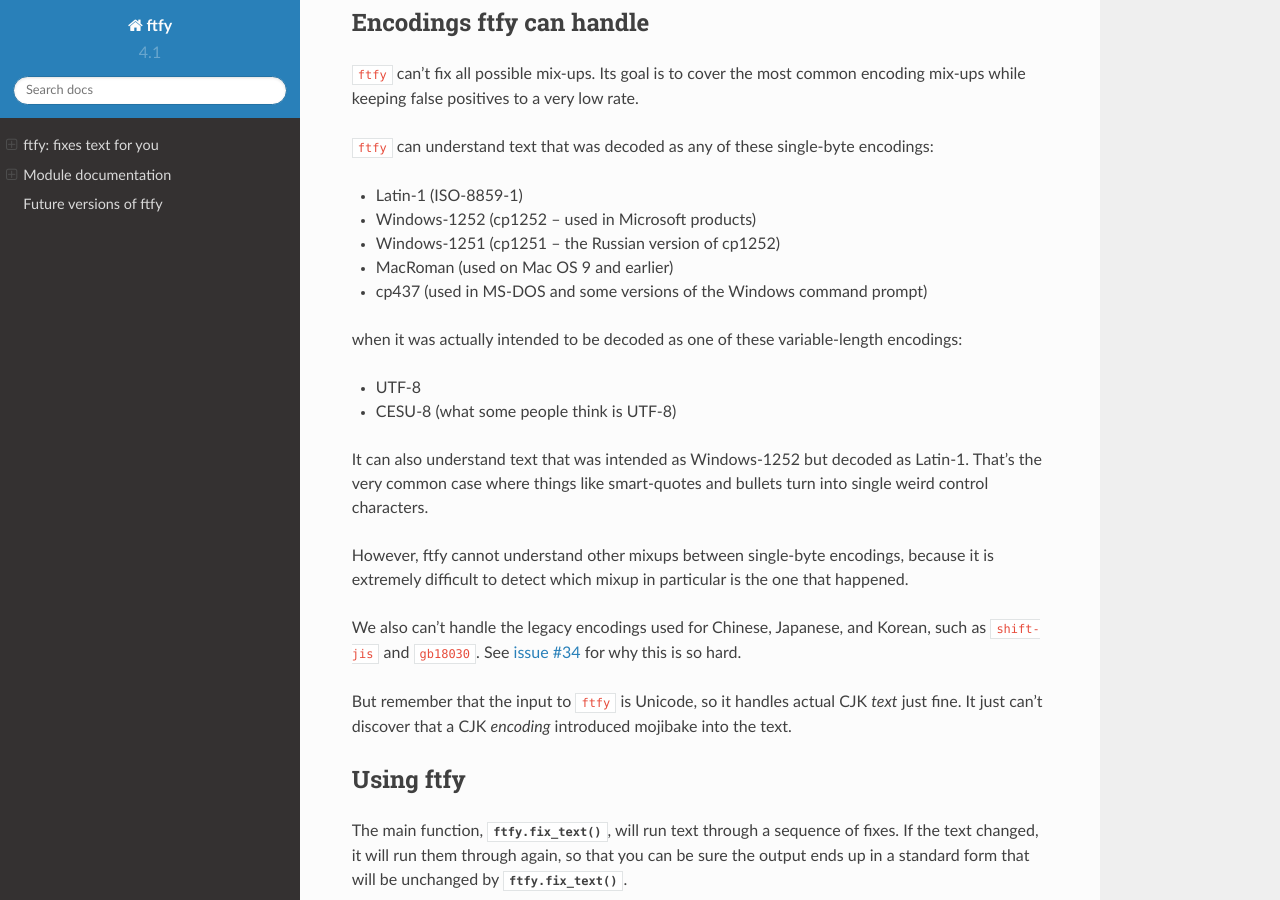
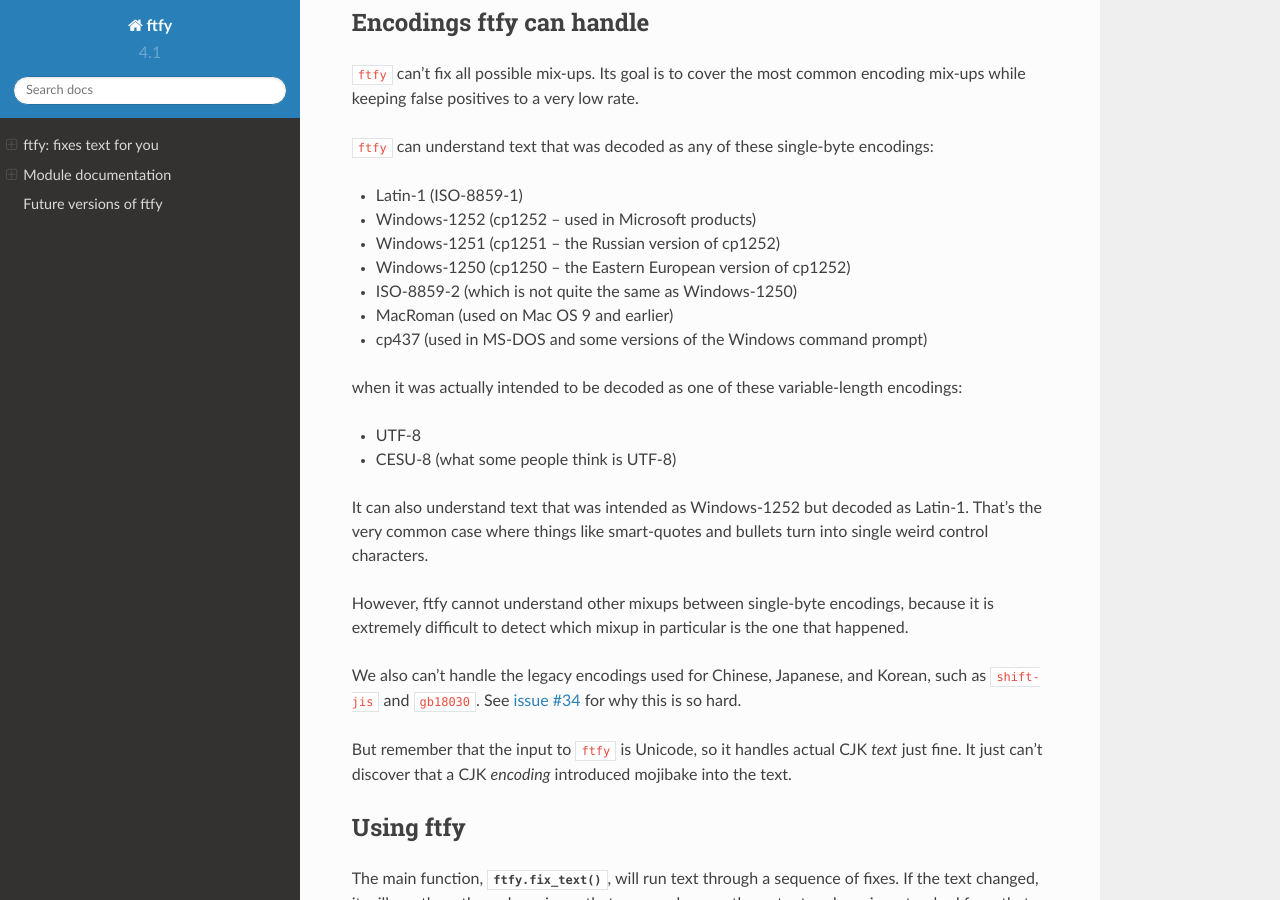
Before and after one commit to rspeer/python-ftfy, a Sphinx documentation site: the page built from docs/index.rst, in a window 1280 px wide and 900 px high, scrolled down 2237 px. Built offline with Sphinx 7.4.7 and the Read the Docs theme 2.0.0, drawn with Linux system fonts in a browser that asks for light colours.

Commit message:
Update docs to reflect new encodings that we fix

```diff
--- a/docs/index.rst
+++ b/docs/index.rst
@@ -122,6 +122,8 @@
 - Latin-1 (ISO-8859-1)
 - Windows-1252 (cp1252 -- used in Microsoft products)
 - Windows-1251 (cp1251 -- the Russian version of cp1252)
+- Windows-1250 (cp1250 -- the Eastern European version of cp1252)
+- ISO-8859-2 (which is not quite the same as Windows-1250)
 - MacRoman (used on Mac OS 9 and earlier)
 - cp437 (used in MS-DOS and some versions of the Windows command prompt)
 
```
